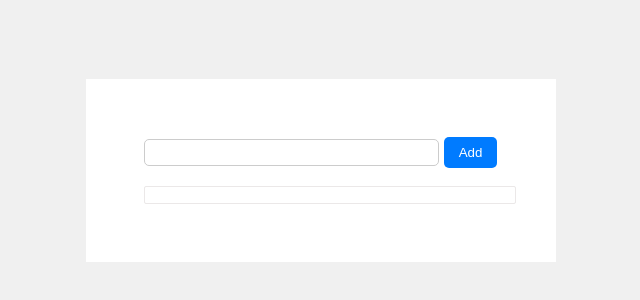
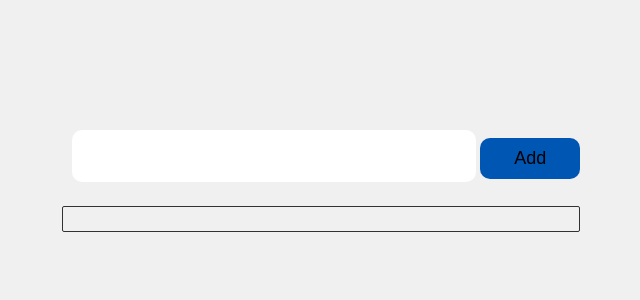
Before and after one commit to satyamdabral/textbox, a plain HTML site: page index.html in a window 1280 px wide. Shown: the part 230-530 px from the top of the page, without its empty margins (319-959 px from the left). Drawn offline with Linux system fonts and the light colour scheme.

Commit message:
style.css

```diff
--- a/style.css
+++ b/style.css
@@ -1,7 +1,7 @@
-
 body {
   font-family: Arial, sans-serif;
   display: flex;
+  flex-direction: column;
   justify-content: center;
   align-items: center;
   height: 100vh;
@@ -9,38 +9,37 @@ body {
   background-color: #f0f0f0;
 }
 
-div {
-  background-color: #ffffff;
-  padding: 58px;
-  width: 354px;
+#text{
+  font-size:25px ;
+  height: 50px;
+  width: 400px;
+  border-radius: 10px;
+  border: #000000;
+  margin-left: 10px;
+
+}
+#addButton{
+padding: 10px;
+background:#0056b3 ;
+border : none;
+cursor: pointer;
+font-size: large;
+width: 100px;
+border-radius: 10px;
+margin-top: 30px;
+justify-content: center;
 }
 
-#text {
-  width: 80%;
-  padding: 5px;
-  margin-bottom: 10px;
-  border: 1px solid #ccc;
-  border-radius: 5px;
-}
 
-button {
-  padding: 8px 15px;
-  background-color: #007bff;
-  border: none;
-  border-radius: 5px;
-  color: #ffffff;
-  cursor: pointer;
-  transition: background-color 0.3s ease;
-}
-
-button:hover {
+#addButton:hover {
   background-color: #0056b3;
 }
 
+
 #paragraph {
-  margin-top: 10px;
-  border: 1px solid rgb(235, 232, 232);
-  padding: 8px;
-  border-radius: 2px;
-  font-size: 14px;
+  margin-top: 24px;
+    border: 1px solid rgb(51, 50, 50);
+    padding: 12px;
+    border-radius: 2px;
+    font-size: 16px;
 }
```
